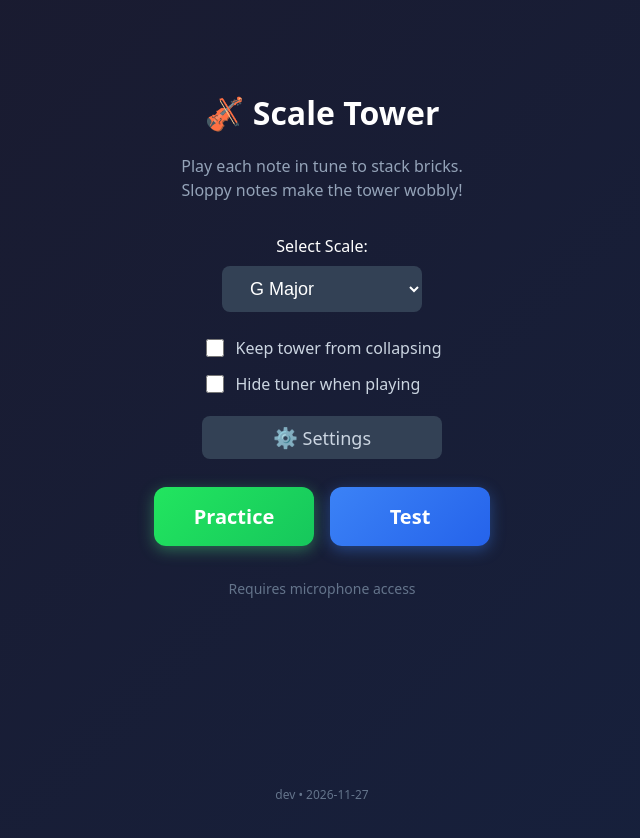
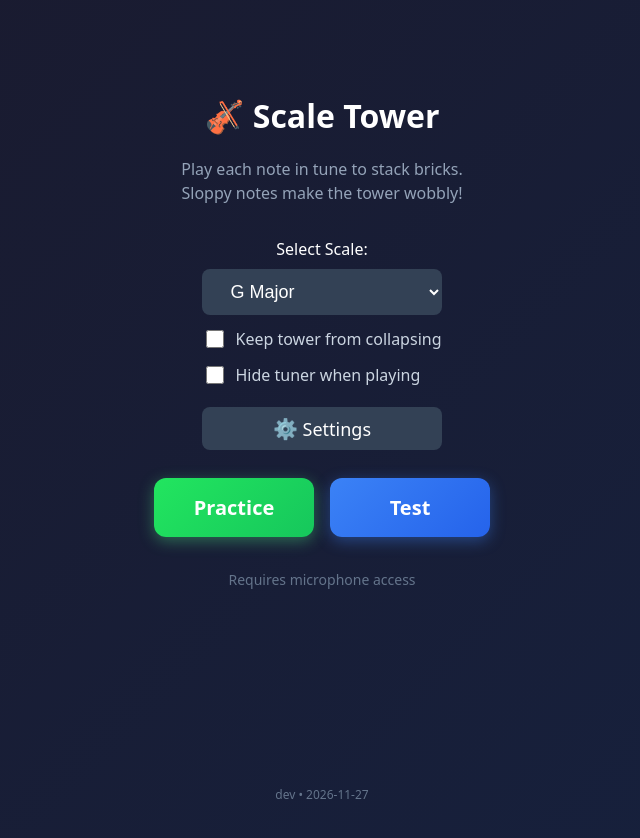
Before and after one commit to rwest/scales-tuner, a React (Vite) app: page / in a window 1280 px wide. Shown: the whole page, without its empty margins (318-958 px from the left). Built offline with nearby package versions, Linux system fonts and the light colour scheme.

Commit message:
fix: improve scale selection dropdown width

```diff
--- a/src/scales-tuner.tsx
+++ b/src/scales-tuner.tsx
@@ -1019,7 +1019,8 @@ export default function ViolinTunerGame(): ReactNode {
           Sloppy notes make the tower wobbly!
         </p>
 
-        <div style={{ marginBottom: 24 }}>
+        <div style={{ display: 'flex', flexDirection: 'column', gap: 12, marginBottom: 28 }}>
+          <div>
             <label style={{ color: '#fff', display: 'block', marginBottom: 8 }}>Select Scale:</label>
             <select
               value={selectedScale}
@@ -1032,6 +1033,7 @@ export default function ViolinTunerGame(): ReactNode {
                 background: '#334155',
                 color: '#fff',
                 cursor: 'pointer',
+                width: '100%',
               }}
             >
               {Object.keys(SCALES).filter(name => settings.enabledScales.includes(name)).map(name => (
@@ -1039,8 +1041,6 @@ export default function ViolinTunerGame(): ReactNode {
               ))}
             </select>
           </div>
-
-        <div style={{ display: 'flex', flexDirection: 'column', gap: 12, marginBottom: 28 }}>
           <label style={{ color: '#cbd5e1', display: 'flex', alignItems: 'center', gap: 8 }}>
             <input
               type="checkbox"
@@ -1068,10 +1068,11 @@ export default function ViolinTunerGame(): ReactNode {
               borderRadius: 8,
               border: 'none',
               background: '#334155',
-              color: '#cbd5e1',
+              color: '#fff',
               cursor: 'pointer',
               alignItems: 'center',
               justifyContent: 'center',
+              width: '100%',
             }}
           >
             <span style={{ fontSize: 20 }}>⚙️</span> Settings
```
Lines whose indentation alone changed are shown as unchanged.
